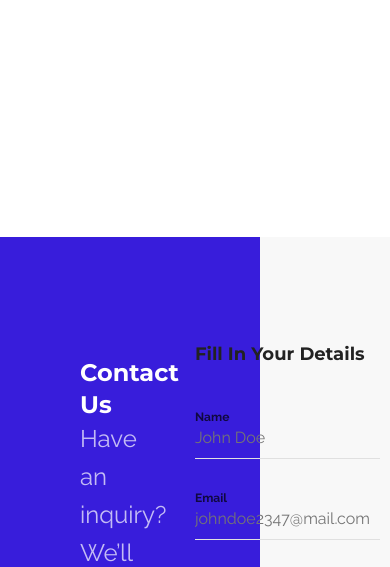
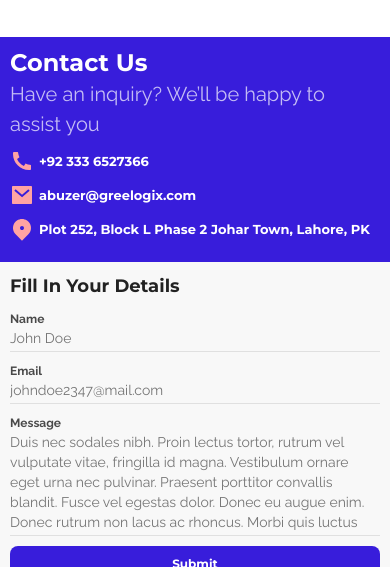
Before and after one commit to DankiCat/musik, a website: page src/index.html in a window 390 px wide. Shown: the part 4305-4872 px from the top of the page. Drawn offline with nearby package versions, Linux system fonts and the light colour scheme.

Commit message:
contacts section adaptation

```diff
--- a/src/index.html
+++ b/src/index.html
@@ -729,16 +729,16 @@
                     <div class="contacts__heading title title_24">Fill in your details</div>
                     <div class="contacts__fields">
                         <div class="contacts__field">
+                            <input type="text" id="username" name="username" class="contacts__input" placeholder="John Doe">
                             <label for="username" class="contacts__label">Name</label>
-                            <input type="text" id="username" name="username" class="contacts__input" placeholder="John Doe">
                         </div>
                         <div class="contacts__field">
+                            <input type="email" id="email" name="email" class="contacts__input" placeholder="johndoe2347@mail.com">
                             <label for="email" class="contacts__label">Email</label>
-                            <input type="email" id="email" name="email" class="contacts__input" placeholder="johndoe2347@mail.com">
                         </div>
                         <div class="contacts__field">
+                            <textarea id="message" class="contacts__textarea" name="message" placeholder="Duis nec sodales nibh. Proin lectus tortor, rutrum vel vulputate vitae, fringilla id magna. Vestibulum ornare eget urna nec pulvinar. Praesent porttitor convallis blandit. Fusce vel egestas dolor. Donec eu augue enim. Donec rutrum non lacus ac rhoncus. Morbi quis luctus leo, nec cursus ex |"></textarea>
                             <label for="message" class="contacts__label">Message</label>
-                            <textarea id="message" class="contacts__textarea" name="message" placeholder="Duis nec sodales nibh. Proin lectus tortor, rutrum vel vulputate vitae, fringilla id magna. Vestibulum ornare eget urna nec pulvinar. Praesent porttitor convallis blandit. Fusce vel egestas dolor. Donec eu augue enim. Donec rutrum non lacus ac rhoncus. Morbi quis luctus leo, nec cursus ex |"></textarea>
                         </div>
                     </div>
                     <button type="submit" class="contacts__button button button_wide">Submit</button>
--- /dev/null
+++ b/src/sass/blocks/contacts/_contacts-media.scss
@@ -0,0 +1,148 @@
+@media (max-width: 1499.98px) {
+    .contacts {
+        padding: 80px 0;
+        &__left {
+            padding: 80px 180px 0 80px;
+        }
+        &__details {
+            margin-top: 60px;
+            gap: 30px;
+        }
+        &__form {
+            width: calc(50% - 80px);
+        }
+        &__fields {
+            margin-top: 30px;
+            gap: 20px;
+        }
+        &__button {
+            margin-top: 30px;
+        }
+    }
+}
+
+@media (max-width: 1199.98px) {
+    .contacts {
+        padding: 60px 0;
+        &__left {
+            padding: 60px 60px 0 60px;
+        }
+        &__details {
+            margin-top: 60px;
+            gap: 20px;
+        }
+        &__contact {
+            gap: 5px;
+            font-size: 15px;
+            line-height: 18px;
+        }
+        &__form {
+            width: calc(50% - 60px);
+        }
+        &__fields {
+            margin-top: 20px;
+            gap: 10px;
+        }
+        &__input, &__textarea {
+            padding-bottom: 5px;
+        }
+        &__button {
+            margin-top: 20px;
+        }
+    }
+}
+
+@media (max-width: 989.98px) {
+    .contacts {
+        padding: 40px 0;
+        &__left {
+            padding: 40px 40px 0 40px;
+        }
+        &__details {
+            margin-top: 40px;
+            gap: 15px;
+        }
+        &__contact {
+            font-size: 14px;
+            line-height: 16px;
+        }
+        &__form {
+            width: calc(50% - 40px);
+        }
+        &__fields {
+            margin-top: 15px;
+        }
+        &__input, &__textarea {
+            padding-bottom: 3px;
+            font-size: 15px;
+            line-height: 22px;
+        }
+        &__button {
+            margin-top: 15px;
+        }
+    }
+}
+
+@media (max-width: 749.98px) {
+    .contacts {
+        padding: 20px 0;
+        &__left {
+            padding: 20px 20px 0 20px;
+        }
+        &__subtitle {
+            font-size: 20px;
+            line-height: 30px;
+        }
+        &__details {
+            margin-top: 20px;
+            gap: 10px;
+        }
+        &__contact {
+            font-size: 13px;
+            line-height: 14px;
+        }
+        &__form {
+            width: calc(50% - 20px);
+        }
+        &__fields {
+            margin-top: 10px;
+        }
+        &__input, &__textarea {
+            padding-bottom: 0px;
+            font-size: 14px;
+            line-height: 20px;
+        }
+        &__button {
+            margin-top: 10px;
+        }
+    }
+}
+
+@media (max-width: 569.98px) {
+    .contacts {
+        margin-top: 265px;
+        padding: 10px 0;
+        &__left {
+            width: 100vw;
+            height: 225px;
+            top: -225px;
+            padding: 10px 10px 0 10px;
+        }
+        &__details {
+            margin-top: 10px;
+        }
+        &__contact {
+            font-size: 13px;
+            line-height: 18px;
+        }
+        &__form {
+            width: 100%;
+            margin-left: 0;
+        }
+        &__input, &__textarea {
+            padding-bottom: 3px;
+            font-size: 14px;
+            line-height: 20px;
+        }
+    }
+}
--- a/src/sass/blocks/contacts/_contacts.scss
+++ b/src/sass/blocks/contacts/_contacts.scss
@@ -1,5 +1,4 @@
 .contacts {
-    margin-top: 240px;
     background: rgba(34, 34, 34, 0.03);
     padding: 103px 0;
     position: relative;
@@ -80,6 +79,8 @@
         font-size: 12px;
         line-height: 18px;
         opacity: 0.7;
+        order: 1;
+        transition: 0.2s ease-out;
     }
     &__input, &__textarea {
         background: inherit;
@@ -90,8 +91,12 @@
         line-height: 24px;
         padding-bottom: 8px;
         transition: 0.2s ease-out;
+        order: 2;
         &:focus {
             border-bottom: 1px solid $general-blue;
+            + label {
+                color: $general-blue;
+            }
         }
     }
     &__textarea {
--- a/src/sass/style.scss
+++ b/src/sass/style.scss
@@ -142,5 +142,6 @@ section {
 @import 'blocks/shots/shots-media';
 
 @import 'blocks/contacts/contacts';
+@import 'blocks/contacts/contacts-media';
 
 @import 'blocks/footer/footer';
```
Also changed, not shown: src/css/style.min.css.
